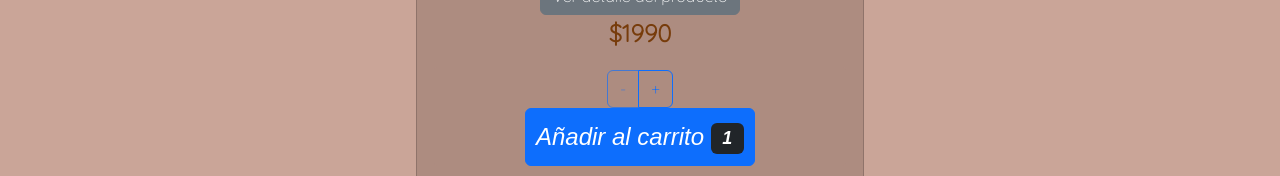
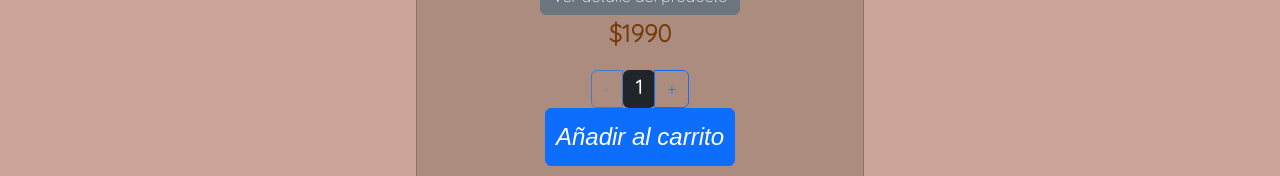
Before and after one commit to nahuelmf/React-Figueroa, a React (Create React App) app: page /detalle/1 in a window 1280 px wide. Shown: the part 776-952 px from the top of the page. Built offline with nearby package versions, Linux system fonts and the light colour scheme.

Commit message:
primer pre entrega ajuste

```diff
--- a/src/components/ItemCount/ItemCount.jsx
+++ b/src/components/ItemCount/ItemCount.jsx
@@ -21,12 +21,13 @@ return (
       <ButtonGroup>
     <Button variant="outline-primary" disabled={click <=1} onClick={decrease }>-
     </Button>
+    <Badge bg="dark">{click}</Badge>
     <Button variant="outline-primary" disabled={click >= stock}  onClick= {increase}>+
     </Button>
     </ButtonGroup>
     <br />
     <Button className='boton' variant="primary" disabled={stock <=0} onClick={() => onAdd (click)}>
-  Añadir al carrito <Badge bg="dark">{click}</Badge>
+  Añadir al carrito
 </Button>
     </div>
 
```
